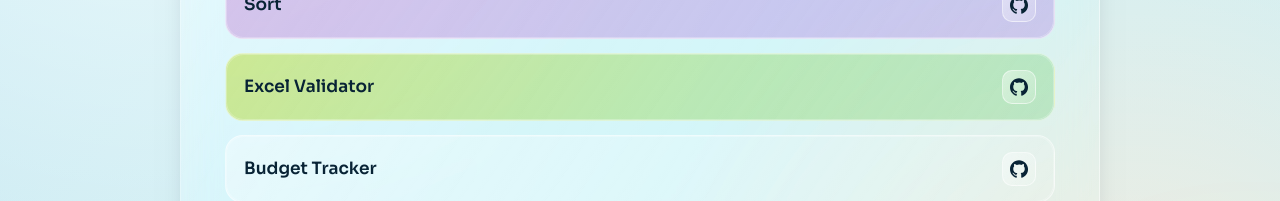
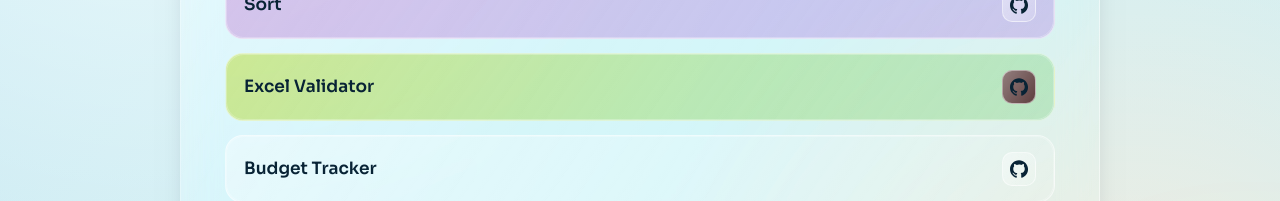
Before and after one commit to KohseyPower/portfolio, a React (Vite) app: page /projects in a window 1280 px wide. Shown: the part 320-521 px from the top of the page. Built offline with nearby package versions, Linux system fonts and the light colour scheme.

Commit message:
feat: add a desactivated github ui

```diff
--- a/src/pages/Projects.styled.ts
+++ b/src/pages/Projects.styled.ts
@@ -160,6 +160,37 @@ export const GithubButton = styled.a`
   }
 `;
 
+export const DisabledGithubButtonWraper = styled.div`
+  cursor: no-drop;
+  display: inline-block;
+`;
+
+export const DisabledGithubButton = styled(GithubButton)`
+  pointer-events: auto;
+  cursor: not-allowed;
+  background-color: #442020;
+
+  &:active {
+    pointer-events: none;
+  }
+
+  &:hover::after {
+    content: "Private repository - Access restricted";
+    position: absolute;
+    bottom: 100%;
+    left: -20%;
+    background-color: #1a1a1a;
+    color: #fff;
+    padding: 6px 12px;
+    border-radius: 6px;
+    font-size: 12px;
+    white-space: nowrap;
+    z-index: 10;
+    box-shadow: 0 4px 6px rgba(0, 0, 0, 0.3);
+    border: 1px solid #555;
+  }
+`;
+
 export const GithubIcon = styled.svg`
   width: 18px;
   height: 18px;
--- a/src/pages/Projects.tsx
+++ b/src/pages/Projects.tsx
@@ -46,7 +46,8 @@ export default function Projects() {
               <Styled.ProjectLabel>Excel Validator</Styled.ProjectLabel>
             </Styled.ProjectMainLink>
             <Styled.ProjectRight>
-              <Styled.GithubButton
+              <Styled.DisabledGithubButtonWraper>
+                <Styled.DisabledGithubButton
                   href="https://github.com/4mouskitos/excel-validator"
                   target="_blank"
                   rel="noreferrer"
@@ -60,7 +61,8 @@ export default function Projects() {
                   >
                     <path d="M12 0.297c-6.63 0-12 5.373-12 12 0 5.303 3.438 9.8 8.205 11.385 0.6 0.113 0.82-0.258 0.82-0.577 0-0.285-0.012-1.23-0.017-2.23-3.338 0.724-4.042-1.416-4.042-1.416-0.546-1.385-1.333-1.754-1.333-1.754-1.089-0.744 0.084-0.729 0.084-0.729 1.205 0.084 1.838 1.237 1.838 1.237 1.07 1.834 2.809 1.304 3.495 0.997 0.108-0.776 0.418-1.305 0.762-1.605-2.665-0.303-5.467-1.334-5.467-5.931 0-1.311 0.469-2.381 1.236-3.221-0.123-0.303-0.535-1.524 0.117-3.176 0 0 1.008-0.322 3.301 1.23a11.52 11.52 0 0 1 3.006-0.404c1.02 0.005 2.047 0.138 3.006 0.404 2.291-1.552 3.297-1.23 3.297-1.23 0.653 1.653 0.241 2.874 0.118 3.176 0.77 0.84 1.235 1.911 1.235 3.221 0 4.609-2.807 5.625-5.479 5.921 0.43 0.372 0.823 1.102 0.823 2.222 0 1.606-0.015 2.898-0.015 3.293 0 0.321 0.216 0.694 0.825 0.576 4.765-1.587 8.2-6.082 8.2-11.383 0-6.627-5.373-12-12-12" />
                   </Styled.GithubIcon>
-              </Styled.GithubButton>
+                </Styled.DisabledGithubButton>
+              </Styled.DisabledGithubButtonWraper>
             </Styled.ProjectRight>
           </Styled.ProjectLink>
         </Styled.ProjectCard>
```
Lines whose indentation alone changed are shown as unchanged.
